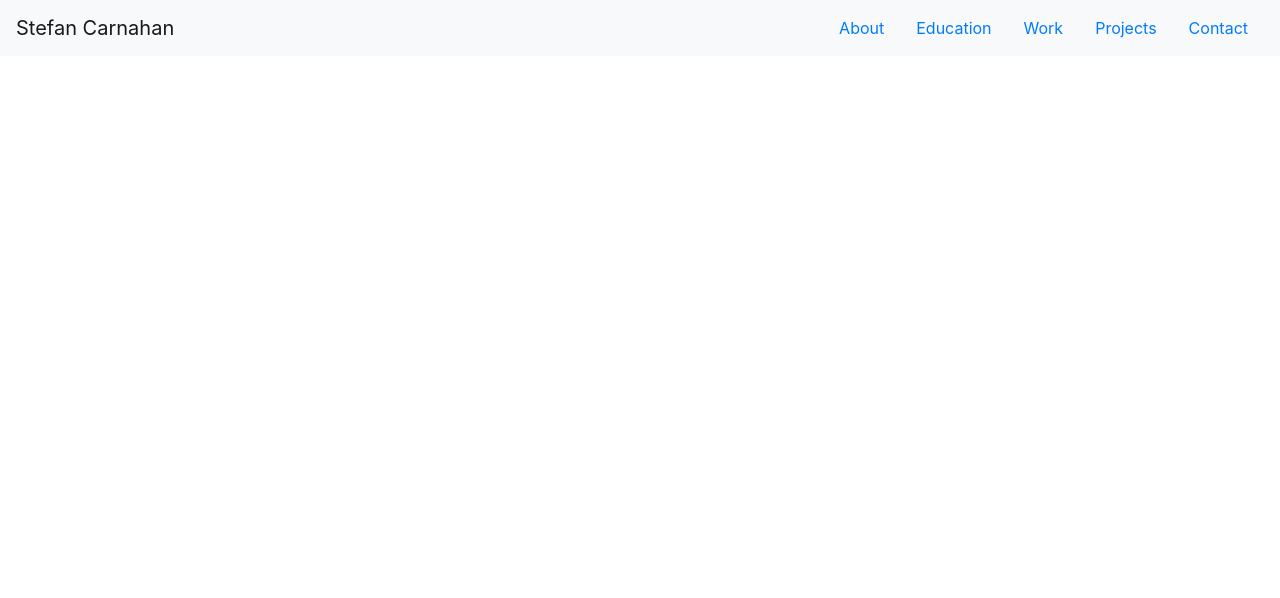
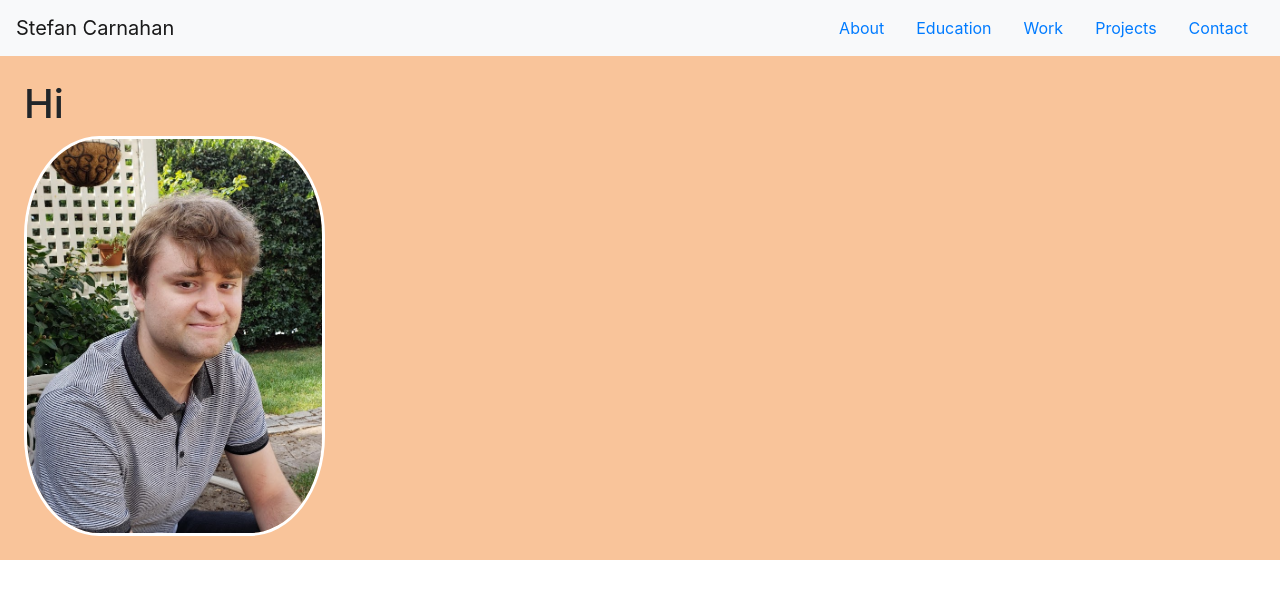
Before and after one commit to Scarnahan20/portfolio-site, a React (Create React App) app: page / in a window 1280 px wide. Shown: the top 598 px of the page. Built offline with nearby package versions, Linux system fonts and the light colour scheme.

Commit message:
About section

```diff
--- a/public/index.css
+++ b/public/index.css
@@ -0,0 +1,16 @@
+.about{
+    background-color: #f9c49a;
+    margin: auto;
+}
+
+.header{
+    background-color: #e8e4e1;
+}
+
+.profile{
+    border-color: #FFF;
+    border-radius: 25%;
+    border-style: solid;
+    height: 400px;
+
+}
--- a/public/index.html
+++ b/public/index.html
@@ -4,7 +4,7 @@
     <meta charset="utf-8" />
     <!-- <link rel="icon" href="%PUBLIC_URL%/favicon.ico" /> -->
     <meta name="viewport" content="width=device-width, initial-scale=1" />
-    <link rel="stylesheet" src="%PUBLIC_URL%/index.css" />
+    <link rel="stylesheet" href="%PUBLIC_URL%/index.css" />
     <title>Stefan Carnahan</title>
   </head>
   <body>
--- a/src/About.jsx
+++ b/src/About.jsx
@@ -1,9 +1,19 @@
 import React from 'react';
+import { Container, Media } from 'react-bootstrap';
 
 function About() {
     return(
         <div className="about">
-
+            <Container fluid className="p-4">
+                <h1>Hi</h1>
+                <Media>
+                    <img
+                        alt="Profile"
+                        className="profile"
+                        src="./profile-image.jpg"
+                    />
+                </Media>
+            </Container>
         </div>
     );
 }
--- a/src/Header.jsx
+++ b/src/Header.jsx
@@ -3,7 +3,7 @@ import { Nav, Navbar } from 'react-bootstrap';
 
 function Header() {
     return (
-        <Navbar bg="light" expand="lg">
+        <Navbar className="header" bg="light" expand="lg">
             <Navbar.Brand>Stefan Carnahan</Navbar.Brand>
             <Navbar.Toggle aria-controls="main-navbar-nav" />
             <Navbar.Collapse className="justify-content-end" id="main-navbar-nav">
```
Also changed, not shown: public/profile-image.jpg (added).
